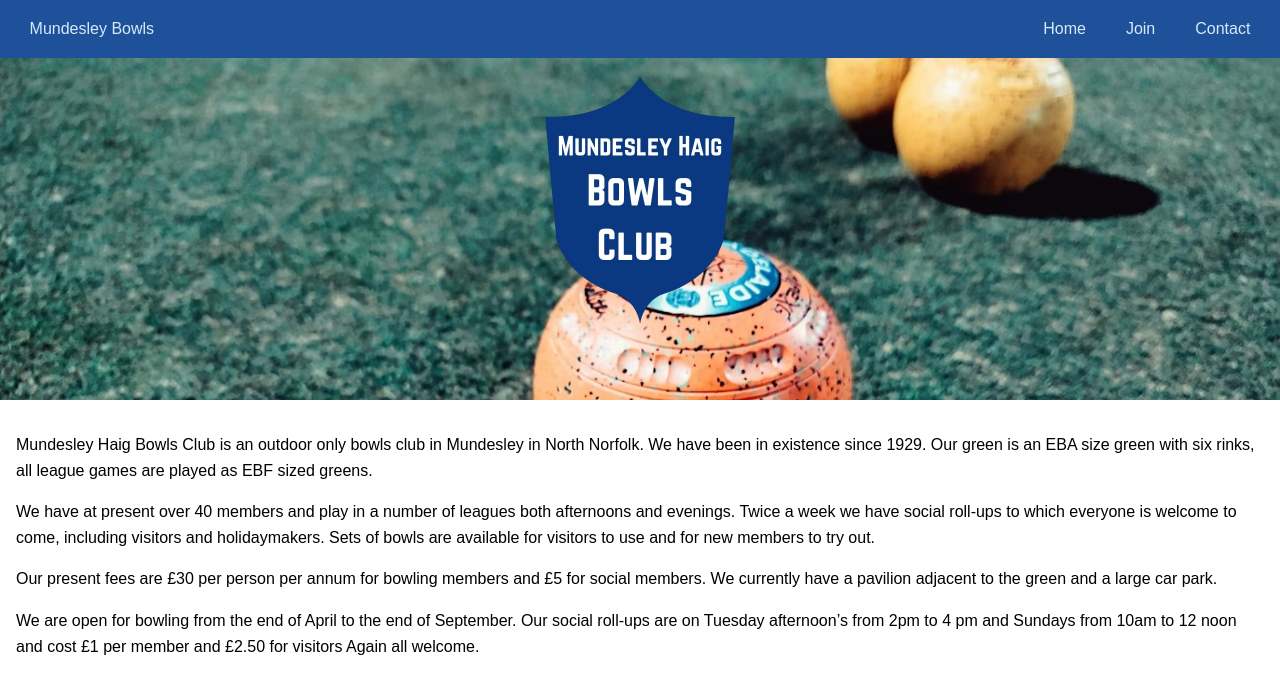
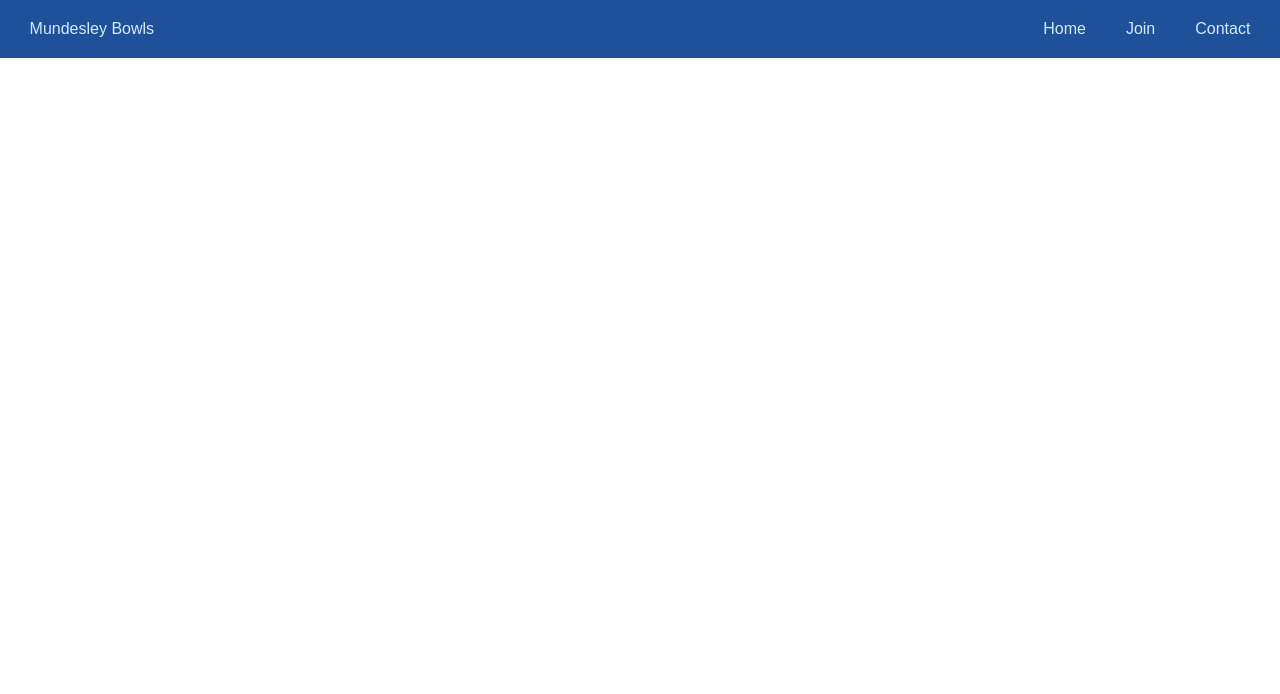
Before and after one commit to tomwinskell/bowls-frontend, a React (Vite) app: page / in a window 1280 px wide. Shown: the top 694 px of the page. Built offline with nearby package versions, Linux system fonts and the light colour scheme.

Commit message:
Set base in vite.config.ts back to /bowls-frontend/ AND amended routes in App.tsx so homepage is rendered when user visits /bowls-frontend

```diff
--- a/src/App.tsx
+++ b/src/App.tsx
@@ -17,7 +17,7 @@
       <Navigation />
       <main css={mainContent}>
         <Routes>
-          <Route path="/" element={<Home />} />
+          <Route path="/bowls-frontend" element={<Home />} />
           <Route path="/home" element={<Home />} />
           <Route path="/join" element={<Join />} />
           <Route path="/contact" element={<Contact />} />
--- a/vite.config.ts
+++ b/vite.config.ts
@@ -3,5 +3,5 @@
 
 export default defineConfig({
   plugins: [react()],
-  base: '/',
+  base: '/bowls-frontend/',
 });
```
